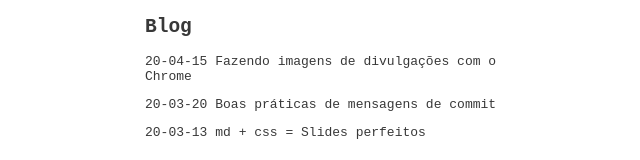
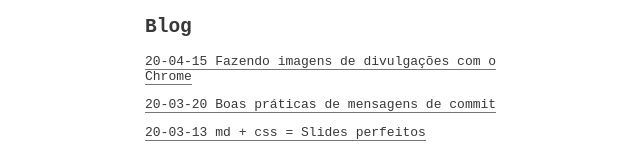
Before and after one commit to brennop/website, a Gatsby site: page / in a window 1280 px wide. Shown: the top 160 px of the page, without its empty margins (295-935 px from the left). Built offline with nearby package versions, Linux system fonts and the light colour scheme; Gatsby itself is replaced by a stand-in of ours.

Commit message:
🔗 Corrige linha dos links

```diff
--- a/src/styles.css
+++ b/src/styles.css
@@ -10,6 +10,7 @@ body {
 
 a {
   text-decoration: none;
+  border-bottom: 1px solid #777;
   color: #383838;
 }
 
```
